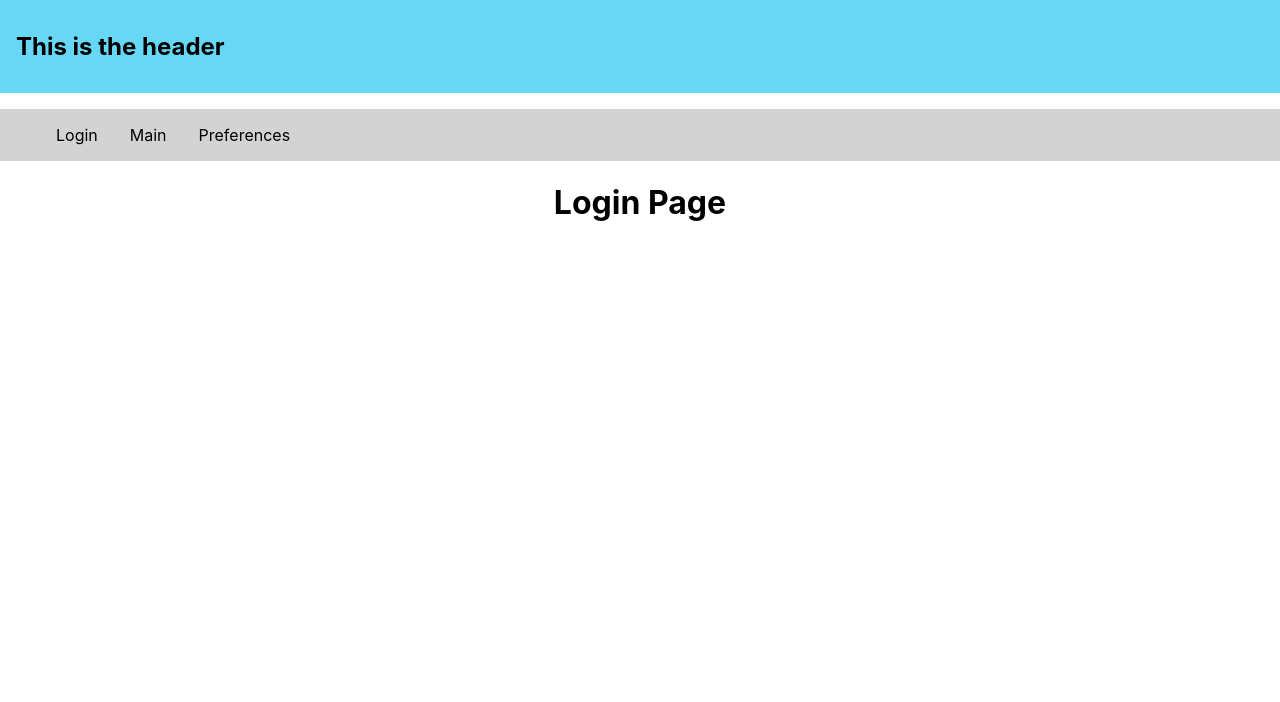
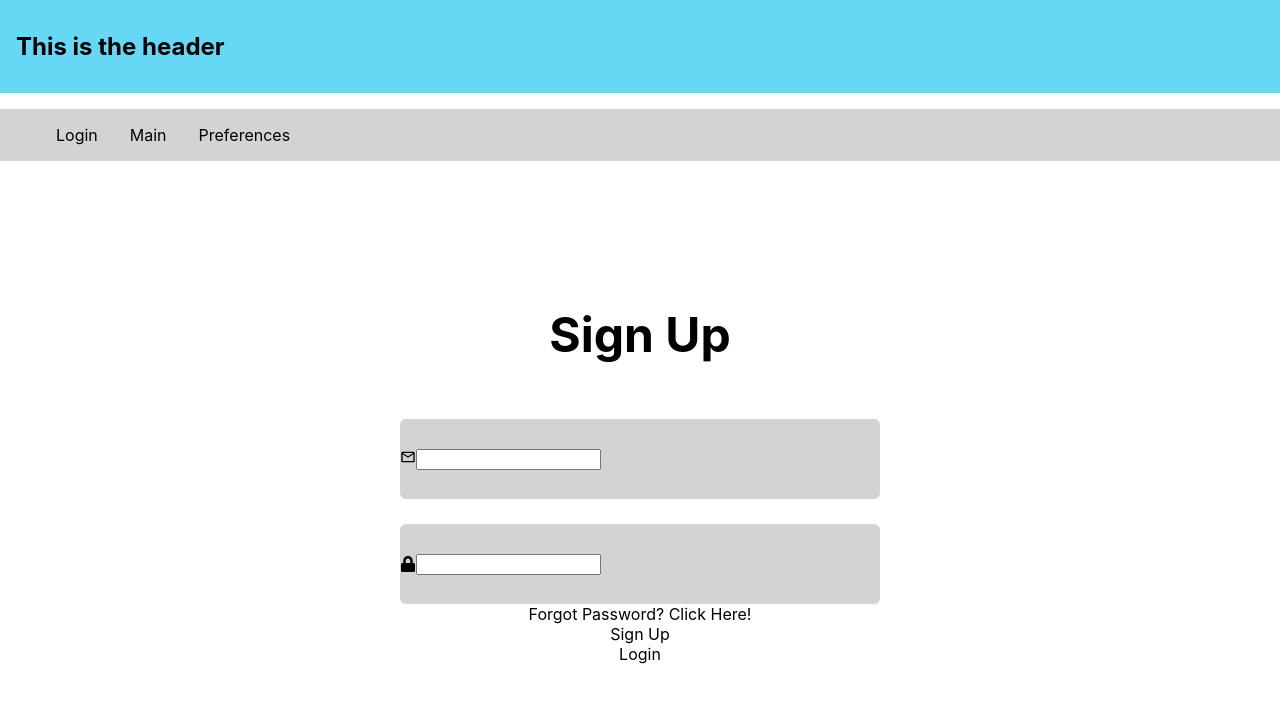
Before and after one commit to ThejasKumar100/ToCCompiler, a React (Create React App) app in the folder FE/v1/: page /login in a window 1280 px wide. Shown: the top 702 px of the page. Built offline with nearby package versions, Linux system fonts and the light colour scheme.

Commit message:
login page content

```diff
--- a/FE/v1/package.json
+++ b/FE/v1/package.json
@@ -8,6 +8,7 @@
     "@testing-library/user-event": "^13.5.0",
     "react": "^18.3.1",
     "react-dom": "^18.3.1",
+    "react-icons": "^5.3.0",
     "react-router-dom": "^5.3.4",
     "react-scripts": "5.0.1",
     "v1": "file:",
--- /dev/null
+++ b/FE/v1/src/loginPage.css
@@ -0,0 +1,29 @@
+.container{
+    display: flex;
+    flex-direction: column;
+    margin: auto;
+    background: white;
+    padding: 10%;
+}
+
+.text{
+    font-size: 48px;
+    font-weight: 700;
+}
+
+.inputs{
+    margin-top: 55px;
+    display: flex;
+    flex-direction: column;
+    gap: 25px;
+}
+
+.input{
+    display:flex;
+    align-items: center;
+    margin: auto;
+    width: 480px;
+    height: 80px;
+    background: lightgrey;
+    border-radius: 6px;
+}
--- a/FE/v1/src/loginPage.js
+++ b/FE/v1/src/loginPage.js
@@ -1,7 +1,31 @@
+import './loginPage.css';
+import { FaLock } from "react-icons/fa";
+import { MdOutlineMailOutline } from "react-icons/md";
+
 const loginPage = () => {
     return (
-        <div>
-            <h1>Login Page</h1>
+        <div className='container'>
+            <div className='header'>
+                <div className='text'>Sign Up</div>
+                <div className='underline'></div>
+            </div>
+            <div className="inputs">
+                <div className="input">
+                    <div className="img"><MdOutlineMailOutline /></div>
+                    <input type="email"/>
+                </div>
+                <div className="input">
+                    <FaLock />
+                    <input type="password"/>
+                </div>
+            </div>
+            <div className="forgot-password">Forgot Password? <span>Click Here!</span></div>
+            <div className="submit-Container">
+                <div className="submit">Sign Up</div>
+                <div className="submit">Login</div>
+
+            </div>
+
         </div>
     )
 }
```
Also changed, not shown: 1 other file (tests, documents, lock files or other folders).
